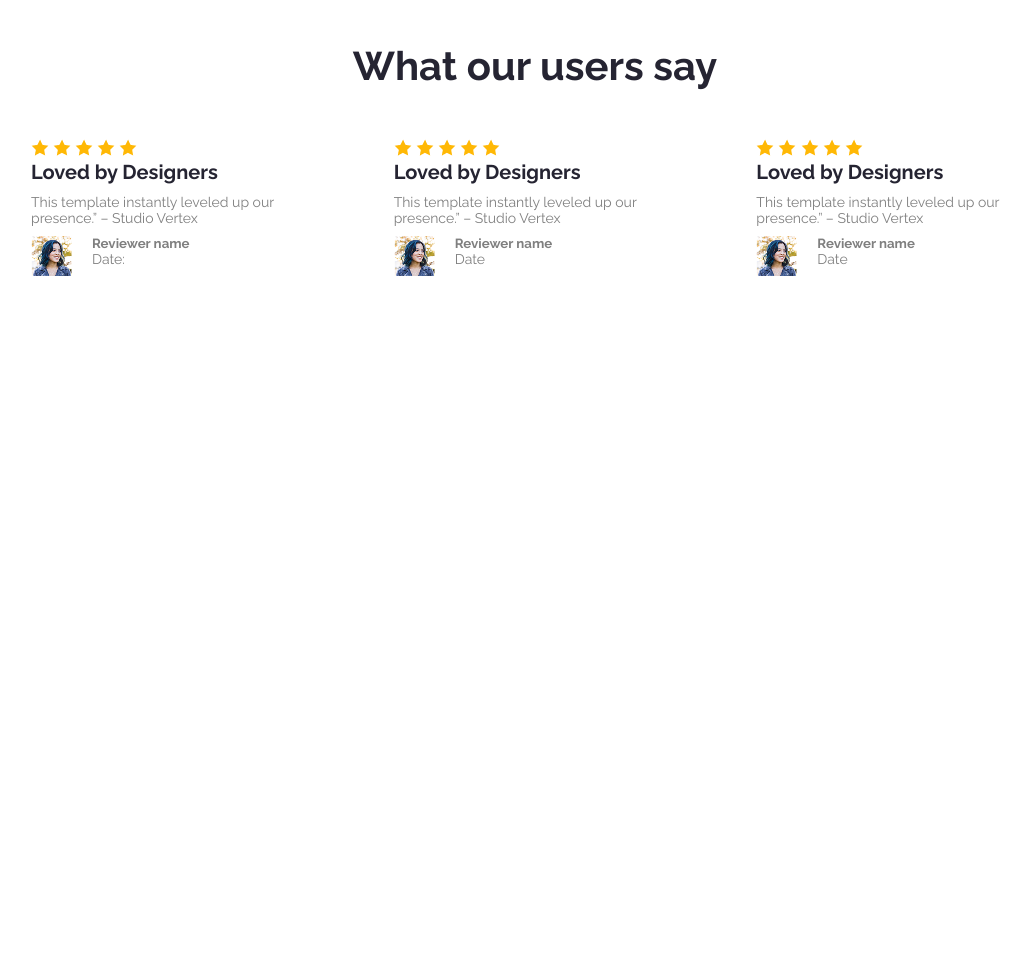
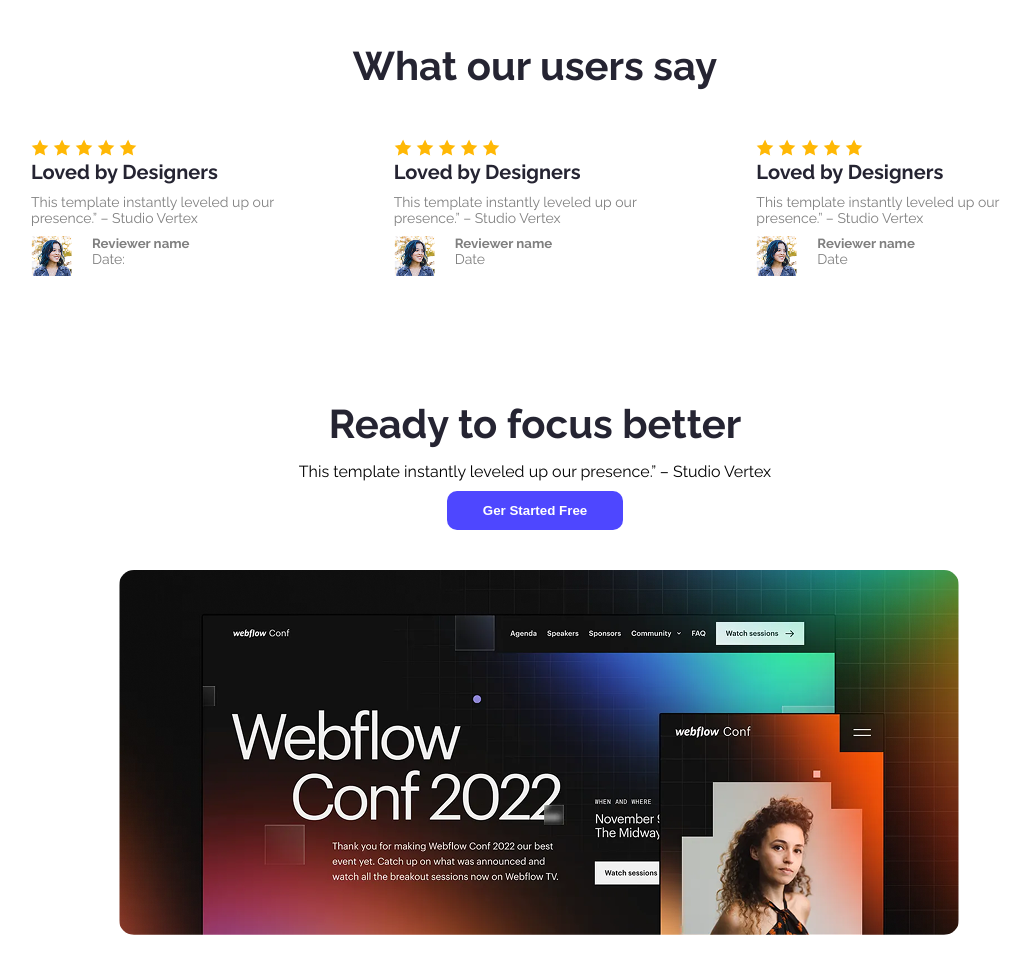
Before and after one commit to ziam8415/web-assignment-01, a plain HTML site: page index.html in a window 1280 px wide. Shown: the part 1237-2210 px from the top of the page, without its empty margins (105-1134 px from the left). Before the commit the page ends 1537 px from the top, so only its background shows below. Drawn offline with Linux system fonts and the light colour scheme.

Commit message:
added ready section

```diff
--- a/index.html
+++ b/index.html
@@ -153,6 +153,18 @@
             </div>
           </section>
 
+          <!-- Ready section -->
+           <section class="ready">
+            <h2 class="title">
+                Ready to focus better
+            </h2>
+            <p class="ready-des">This template instantly leveled up our presence.” – Studio Vertex
+
+            </p>
+            <button class="btn-primary">Ger Started Free</button>
+            <img src="images/wc-big.png" alt="">
+         </section>
+
     </main>
 
 </body>
--- a/styles/style.css
+++ b/styles/style.css
@@ -124,7 +124,7 @@
 }
 
 
-/* Users’ Feedback Section */
+/* Users Feedback Section */
 
 .feedback-section{
     width: 85%;
@@ -161,3 +161,22 @@
     display: flex;
     gap: 20px;
 }
+
+
+/* Ready section  */
+.ready{
+    width: 65%;
+    margin: 100px auto;
+    text-align: center;
+}
+.ready h2{
+    margin-bottom: 15px;
+}
+
+.ready button{
+    margin: 10px 0;
+}
+.ready img{
+    margin: 30px 0;
+    border-radius: 15px;
+}
```
